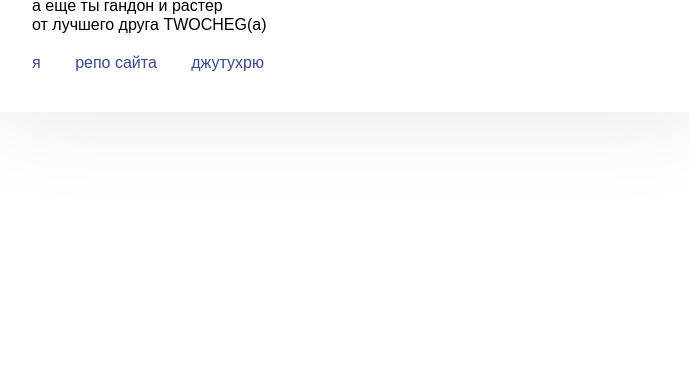
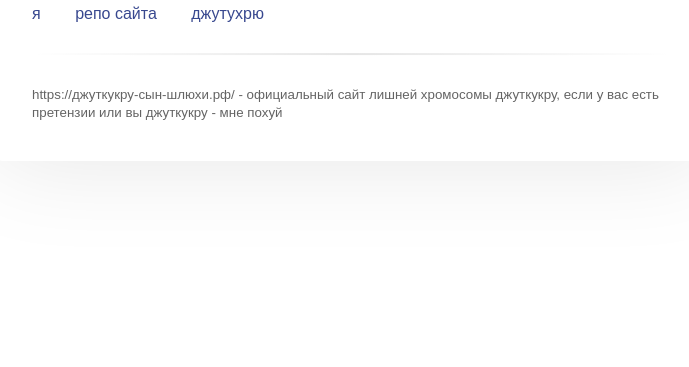
Before and after one commit to TWOCHEG-twink-2/for-jytkykry, a plain HTML site: page index.html in a window 1280 px wide. Shown: the part 433-800 px from the top of the page, without its empty margins (288-977 px from the left). Drawn offline with Linux system fonts and the light colour scheme.

Commit message:
еще обновил

```diff
--- a/index.html
+++ b/index.html
@@ -11,7 +11,7 @@
     <meta name="description" content="для Jytkykry от TWOCHEG">
     <meta name="keywords" content="Jytkykry, джуткукру">
 
-    <meta property="og:title" content="официальный сайт посвешенный лишней хромосоме джуткукру">
+    <meta property="og:title" content="Jytkykry">
     <meta property="og:description" content="домен оскорблений jytkykry, этот сайт я сдела своему другу, потомучто он долбаеб и заслужил бля">
     <meta property="og:type" content="website">
     <meta property="og:site_name" content="Jytkykry негр, от TWOCHEG">
@@ -36,6 +36,13 @@
             <a class="link-with-animation" onclick="window.open('https://github.com/TWOCHEG-twink-2/for-jytkykry', '_blank', 'noopener,noreferrer')">репо сайта</a>
             <a class="link-with-animation" onclick="window.open('https://discord.gg/4eVSEj9jku', '_blank', 'noopener,noreferrer')">джутухрю</a>
         </div>
+
+        <div class="divider"></div>
+
+        <small>
+            <a id="link" href="https://джуткукру-сын-шлюхи.рф/">https://джуткукру-сын-шлюхи.рф/</a>
+             - официальный сайт лишней хромосомы джуткукру, если у вас есть претензии или вы джуткукру - мне похуй
+        </small>
     </div>
 </body>
 
--- a/styles.css
+++ b/styles.css
@@ -27,7 +27,7 @@ p {
 
 a {
     margin-right: 30px;
-    color: #38488f;
+    color: rgb(56, 72, 143);
     text-decoration: none;
     position: relative;
 }
@@ -38,9 +38,24 @@ a::after {
     bottom: -2px;
     width: 0;
     height: 1px;
-    background-color: #38488f;
+    background-color: currentColor;
     transition: width 0.3s ease-in-out;
 }
 a:hover::after {
     width: 100%;
 }
+
+#link {
+    margin-right: 0;
+    color: rgb(100, 100, 100);
+}
+small {
+    color: rgb(100, 100, 100);
+    text-align: center;
+}
+
+.divider {
+    height: 2px;
+    background: linear-gradient(to right, rgba(0, 0, 0, 0), rgba(0, 0, 0, 0.1), rgba(0, 0, 0, 0));
+    margin: 30px 0;
+}
```
